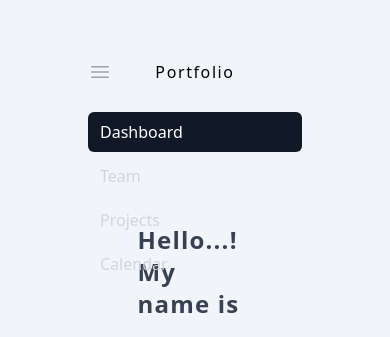
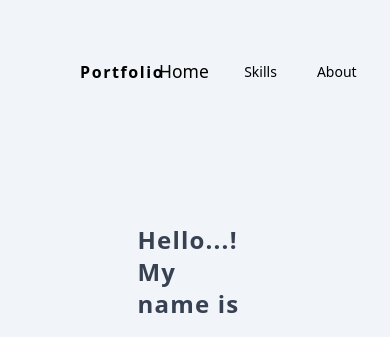
Before and after one commit to KaungThantZin2021/ktz_portfolio, a Nuxt app: page / in a window 390 px wide. Shown: the top 337 px of the page. Built offline with nearby package versions, Linux system fonts and the light colour scheme.

Commit message:
[Fix] layout

```diff
--- a/components/Navbar.vue
+++ b/components/Navbar.vue
@@ -1,52 +1,18 @@
 <template>
     <div>
-        <nav class="fixed top-10 left-20 right-20">
-            <div class="mx-auto max-w-7xl">
-                <div class="relative flex h-16 items-center justify-between">
-                    <div class="absolute inset-y-0 left-0 flex items-center sm:hidden">
-                        <!-- Mobile menu button-->
-                        <button type="button"
-                            class="relative inline-flex items-center justify-center rounded-md p-2 text-gray-400 hover:bg-gray-700 hover:text-white focus:outline-none focus:ring-2 focus:ring-inset focus:ring-white"
-                            aria-controls="mobile-menu" aria-expanded="false">
-                            <span class="absolute -inset-0.5"></span>
-                            <span class="sr-only">Open main menu</span>
-                            <!--
-            Icon when menu is closed.
-
-            Menu open: "hidden", Menu closed: "block"
-          -->
-                            <svg class="block h-6 w-6" fill="none" viewBox="0 0 24 24" stroke-width="1.5"
-                                stroke="currentColor" aria-hidden="true">
-                                <path stroke-linecap="round" stroke-linejoin="round"
-                                    d="M3.75 6.75h16.5M3.75 12h16.5m-16.5 5.25h16.5" />
-                            </svg>
-                            <!--
-            Icon when menu is open.
-
-            Menu open: "block", Menu closed: "hidden"
-          -->
-                            <svg class="hidden h-6 w-6" fill="none" viewBox="0 0 24 24" stroke-width="1.5"
-                                stroke="currentColor" aria-hidden="true">
-                                <path stroke-linecap="round" stroke-linejoin="round" d="M6 18L18 6M6 6l12 12" />
-                            </svg>
-                        </button>
-                    </div>
-                    <div class="flex flex-1 items-center justify-center sm:items-stretch sm:justify-start">
+        <nav class="fixed top-10 left-20 right-20 flex h-16 items-center justify-between">
+            <div class="flex flex-1 items-center justify-start">
                 <div class="flex flex-shrink-0 items-center">
                     <NuxtLink
                         to="/"
-                                class="font-medium tracking-widest transition ease-in-out duration-300 hover:scale-125"
+                        class="font-semibold tracking-widest transition ease-in-out duration-300 hover:scale-125"
                     >
                         Portfolio
                     </NuxtLink>
                 </div>
-
             </div>
-                    <div
-                        class="absolute inset-y-0 right-0 flex items-center pr-2 sm:static sm:inset-auto sm:ml-6 sm:pr-0">
-                        <div class="hidden sm:ml-6 sm:block">
+            <div class="flex items-center pr-2">
                 <div class="flex space-x-10">
-
                     <NuxtLink
                         to="/"
                         :class="{
@@ -90,24 +56,6 @@
 
                 </div>
             </div>
-                    </div>
-                </div>
-            </div>
-
-            <!-- Mobile menu, show/hide based on menu state. -->
-            <div class="sm:hidden" id="mobile-menu">
-                <div class="space-y-1 px-2 pb-3 pt-2">
-                    <!-- Current: "bg-gray-900 text-white", Default: "text-gray-300 hover:bg-gray-700 hover:text-white" -->
-                    <a href="#" class="block rounded-md bg-gray-900 px-3 py-2 text-base font-medium text-white"
-                        aria-current="page">Dashboard</a>
-                    <a href="#"
-                        class="block rounded-md px-3 py-2 text-base font-medium text-gray-300 hover:bg-gray-700 hover:text-white">Team</a>
-                    <a href="#"
-                        class="block rounded-md px-3 py-2 text-base font-medium text-gray-300 hover:bg-gray-700 hover:text-white">Projects</a>
-                    <a href="#"
-                        class="block rounded-md px-3 py-2 text-base font-medium text-gray-300 hover:bg-gray-700 hover:text-white">Calendar</a>
-                </div>
-            </div>
         </nav>
     </div>
 </template>
```
Also changed, not shown: components/Icons/Instagram.vue (renamed from components/Icons/Instargram.vue). Lines whose indentation alone changed are shown as unchanged.
